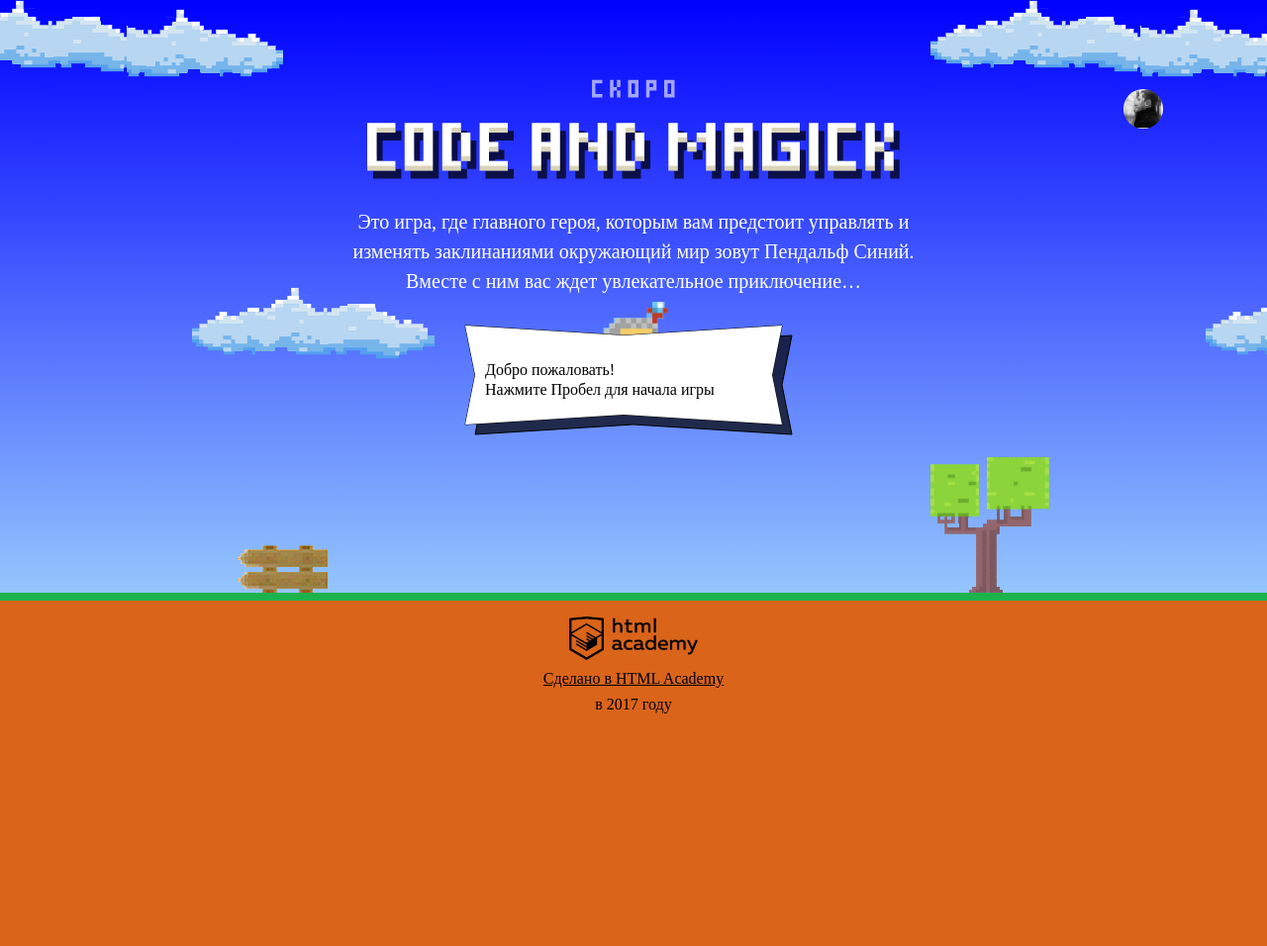
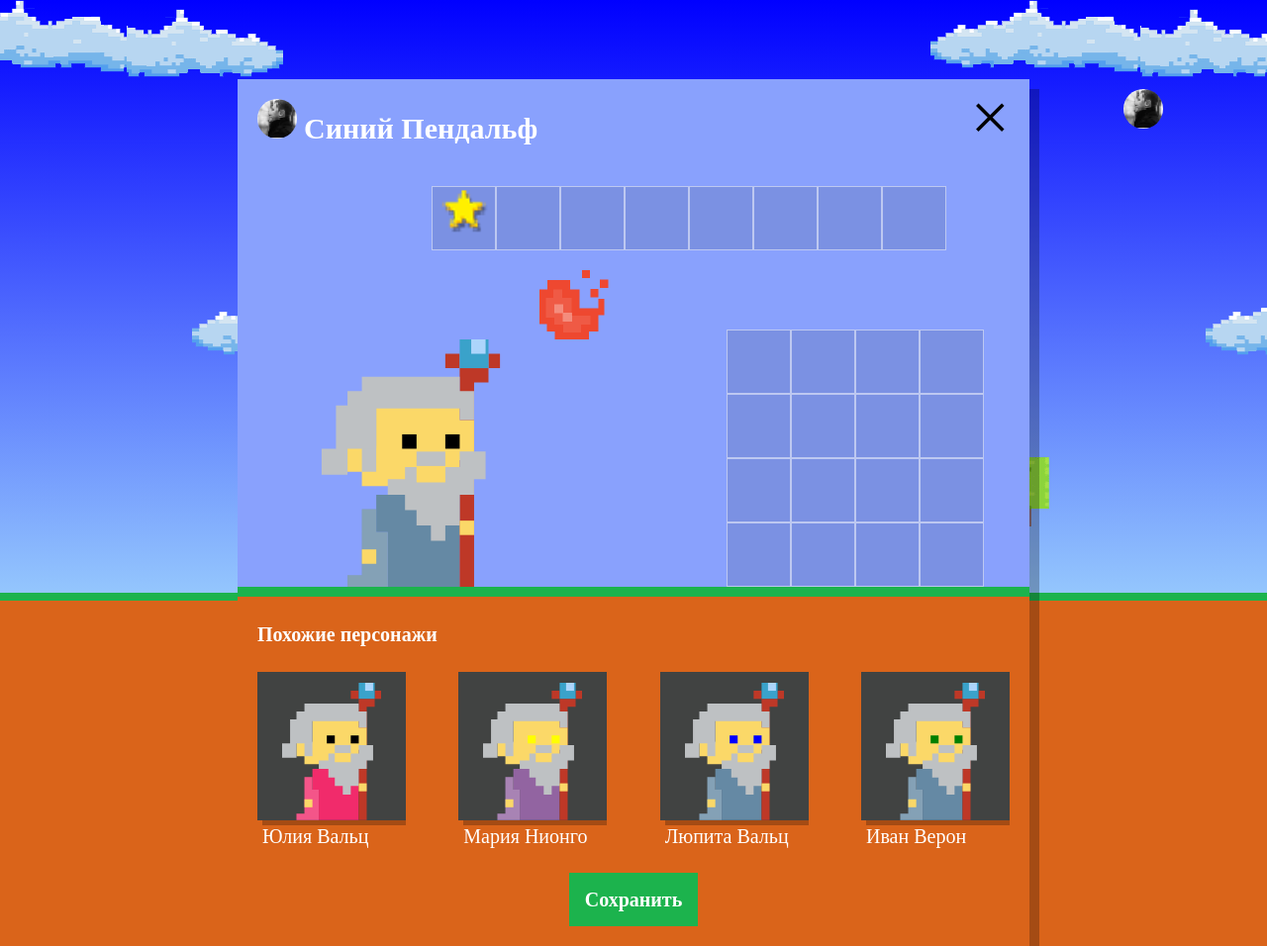
Before and after one commit to orestuk/603909-code-and-magick, a website: page index.html in a window 1280 px wide. Shown: the whole page at 99% size. Before the commit the page ends 800 px from the top, so only its background shows below. Drawn offline with Linux system fonts and the light colour scheme; a web font is replaced by a local one.

Commit message:
Сдела вывод похожих визардов

```diff
--- a/index.html
+++ b/index.html
@@ -207,6 +207,7 @@
   };
 
 </script>
+<script src="js/setup.js"></script>
 <script src="js/stat.js"></script>
 <script src="js/game.js"></script>
 </body>
--- /dev/null
+++ b/js/setup.js
@@ -0,0 +1,46 @@
+'use strict';
+
+var FIRST_NAMES = ['Иван', 'Хуан Себастьян', 'Мария', 'Кристоф', 'Виктор', 'Юлия', 'Люпита', 'Вашингтон'];
+var LAST_NAMES = ['да Марья', 'Верон', 'Мирабелла', 'Вальц', 'Онопко', 'Топольницкая', 'Нионго', 'Ирвинг'];
+var COAT_COLORS = ['rgb(101, 137, 164)', 'rgb(241, 43, 107)', 'rgb(146, 100, 161)', 'rgb(56, 159, 117)', 'rgb(215, 210, 55)', 'rgb(0, 0, 0)'];
+var EYES_COLORS = ['black', 'red', 'blue', 'yellow', 'green'];
+var userDialog = document.querySelector('.setup');
+var similarListElement = document.querySelector('.setup-similar-list');
+var similarWizardTemplate = document.querySelector('#similar-wizard-template').content.querySelector('.setup-similar-item');
+
+var getRandomItem = function (array) {
+  return array[Math.floor(Math.random() * array.length)];
+};
+
+var generateWizards = function () {
+  var wizards = [];
+  for (var i = 0; i < 4; i++) {
+    wizards[wizards.length] = {
+      name: getRandomItem(FIRST_NAMES) + ' ' + getRandomItem(LAST_NAMES),
+      coatColor: getRandomItem(COAT_COLORS),
+      eyesColor: getRandomItem(EYES_COLORS)
+    };
+  }
+  return wizards;
+};
+
+var renderWizard = function (wizard) {
+  var wizardElement = similarWizardTemplate.cloneNode(true);
+  wizardElement.querySelector('.setup-similar-label').textContent = wizard.name;
+  wizardElement.querySelector('.wizard-coat').style.fill = wizard.coatColor;
+  wizardElement.querySelector('.wizard-eyes').style.fill = wizard.eyesColor;
+  return wizardElement;
+};
+
+var renderWizardList = function (wizards) {
+  var fragment = document.createDocumentFragment();
+  for (var i = 0; i < wizards.length; i++) {
+    fragment.appendChild(renderWizard(wizards[i]));
+  }
+  similarListElement.appendChild(fragment);
+};
+
+// Main part
+userDialog.classList.remove('hidden');
+renderWizardList(generateWizards());
+document.querySelector('.setup-similar').classList.remove('hidden');
```
